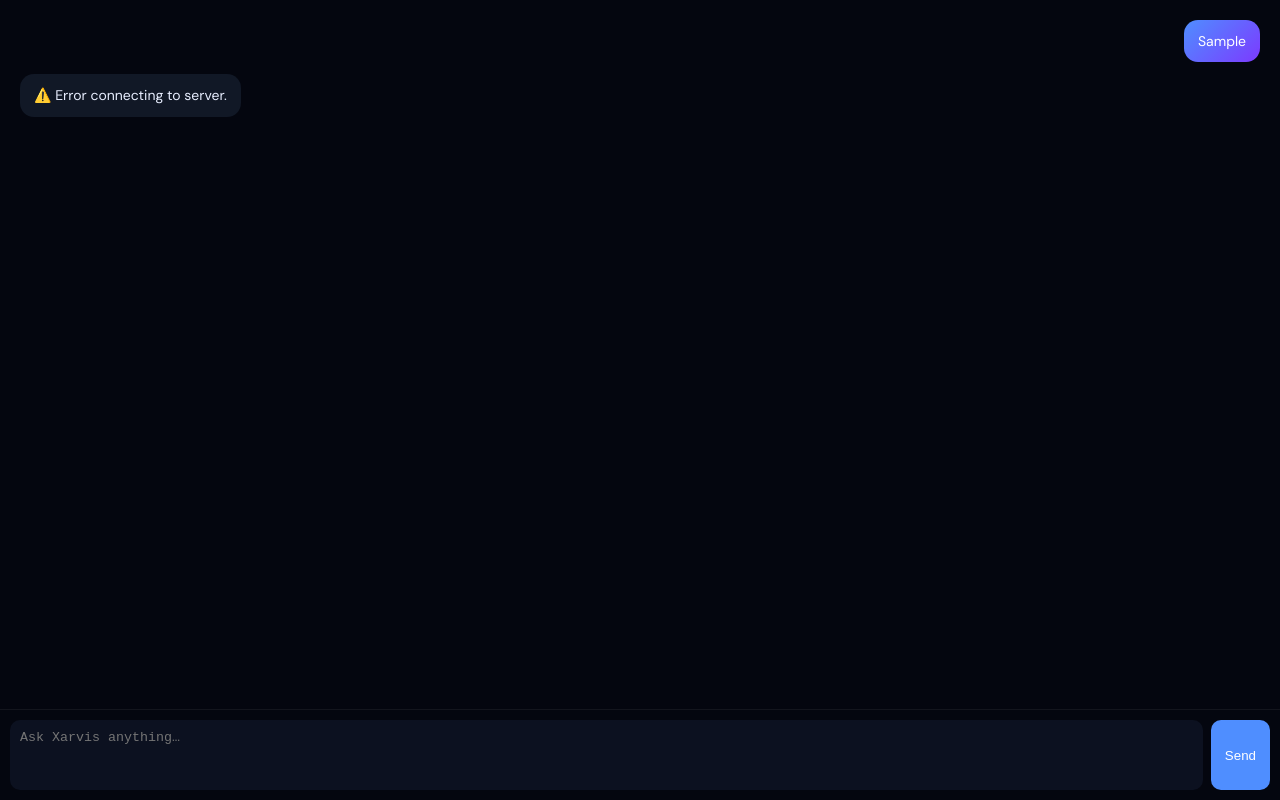
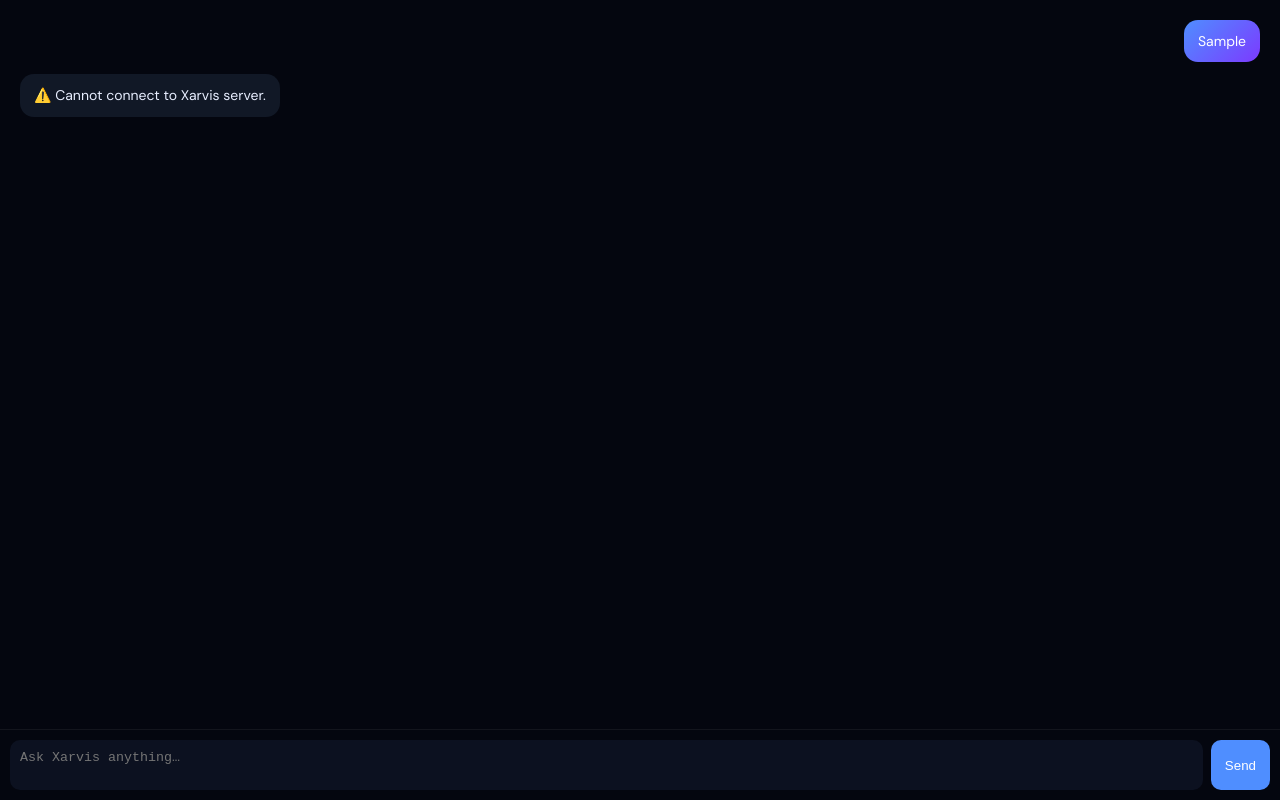
Before and after one commit to od2k24/Xarvis-Ai-, a website: page app.html in a window 1280 px wide. Both pictures are taken after typing "Sample" into the empty fields and a click on the button "Send". Drawn offline with Linux system fonts and the light colour scheme; no server answers.

Commit message:
Update app.html

```diff
--- a/app.html
+++ b/app.html
@@ -8,20 +8,75 @@
 <link href="https://fonts.googleapis.com/css2?family=Syne:wght@400;600;700;800&family=DM+Sans:wght@300;400;500&display=swap" rel="stylesheet"/>
 
 <style>
-/* KEEPING YOUR ORIGINAL UI — ONLY MINIMAL FIXES */
 body { margin:0; background:#04060f; color:#e8eeff; font-family:'DM Sans',sans-serif; display:flex; height:100vh; }
-.chat-area { flex:1; overflow-y:auto; padding:20px; display:flex; flex-direction:column; gap:12px; }
-.message-row { display:flex; max-width:700px; }
-.message-row.user { margin-left:auto; flex-direction:row-reverse; }
-.msg-bubble { padding:10px 14px; border-radius:14px; font-size:14px; line-height:1.6; }
+
+.chat-area {
+  flex:1;
+  overflow-y:auto;
+  padding:20px;
+  display:flex;
+  flex-direction:column;
+  gap:12px;
+}
+
+.message-row {
+  display:flex;
+  max-width:700px;
+}
+
+.message-row.user {
+  margin-left:auto;
+  flex-direction:row-reverse;
+}
+
+.msg-bubble {
+  padding:10px 14px;
+  border-radius:14px;
+  font-size:14px;
+  line-height:1.6;
+  word-break:break-word;
+}
+
 .msg-bubble.bot { background:#111826; }
-.msg-bubble.user { background:linear-gradient(135deg,#4f8eff,#7c3aff); color:#fff; }
-.input-area { padding:10px; border-top:1px solid rgba(255,255,255,0.06); }
-.input-wrap { display:flex; gap:8px; }
-textarea { flex:1; resize:none; background:#0c1120; border:none; color:#fff; padding:10px; border-radius:10px; }
-button { cursor:pointer; }
-.send-btn { background:#4f8eff; border:none; color:white; padding:10px 14px; border-radius:10px; }
-.typing { opacity:0.7; font-style:italic; }
+.msg-bubble.user {
+  background:linear-gradient(135deg,#4f8eff,#7c3aff);
+  color:#fff;
+}
+
+.input-area {
+  padding:10px;
+  border-top:1px solid rgba(255,255,255,0.06);
+}
+
+.input-wrap {
+  display:flex;
+  gap:8px;
+}
+
+textarea {
+  flex:1;
+  resize:none;
+  background:#0c1120;
+  border:none;
+  color:#fff;
+  padding:10px;
+  border-radius:10px;
+  outline:none;
+}
+
+.send-btn {
+  background:#4f8eff;
+  border:none;
+  color:white;
+  padding:10px 14px;
+  border-radius:10px;
+  cursor:pointer;
+}
+
+.typing {
+  opacity:0.7;
+  font-style:italic;
+}
 </style>
 </head>
 
@@ -41,7 +96,7 @@ button { cursor:pointer; }
 <script>
 'use strict';
 
-/* ✅ FIXED BACKEND URL */
+/* BACKEND */
 const BACKEND_URL = "https://xarvis-ai.up.railway.app";
 
 /* STATE */
@@ -67,44 +122,56 @@ async function sendMessage() {
   const typingEl = addTyping();
 
   try {
+    const controller = new AbortController();
+    const timeout = setTimeout(() => controller.abort(), 20000);
+
     const res = await fetch(`${BACKEND_URL}/chat`, {
       method: 'POST',
-      headers: {
-        'Content-Type': 'application/json'
-      },
-      body: JSON.stringify({ message: text })
+      headers: { 'Content-Type': 'application/json' },
+      body: JSON.stringify({ message: text }),
+      signal: controller.signal
     });
 
-    if (!res.ok) throw new Error("Server error");
+    clearTimeout(timeout);
 
     const data = await res.json();
 
     removeTyping(typingEl);
 
-    addMessage('bot', data.reply || "No response");
+    if (!res.ok) {
+      throw new Error(data?.error || "Server error");
+    }
+
+    addMessage('bot', data.reply || "No response received.");
 
   } catch (err) {
     removeTyping(typingEl);
-    addMessage('bot', "⚠️ Error connecting to server.");
+
+    if (err.name === "AbortError") {
+      addMessage('bot', "⚠️ Request timed out. Try again.");
+    } else {
+      addMessage('bot', "⚠️ Cannot connect to Xarvis server.");
+    }
+
     console.error(err);
   }
 
   isSending = false;
 }
 
-/* UI HELPERS */
+/* UI */
 function addMessage(role, text) {
   const row = document.createElement('div');
   row.className = `message-row ${role === 'user' ? 'user' : ''}`;
 
   const bubble = document.createElement('div');
   bubble.className = `msg-bubble ${role}`;
-  bubble.innerHTML = escapeHtml(text).replace(/\n/g, "<br>");
+  bubble.textContent = text;
 
   row.appendChild(bubble);
   chatArea.appendChild(row);
 
-  scrollBottom();
+  chatArea.scrollTop = chatArea.scrollHeight;
 }
 
 function addTyping() {
@@ -113,27 +180,18 @@ function addTyping() {
 
   const bubble = document.createElement('div');
   bubble.className = 'msg-bubble bot typing';
-  bubble.textContent = 'Xarvis is thinking…';
+  bubble.textContent = 'Xarvis is thinking...';
 
   row.appendChild(bubble);
   chatArea.appendChild(row);
 
-  scrollBottom();
+  chatArea.scrollTop = chatArea.scrollHeight;
+
   return row;
 }
 
 function removeTyping(el) {
   if (el) el.remove();
-}
-
-function scrollBottom() {
-  chatArea.scrollTop = chatArea.scrollHeight;
-}
-
-function escapeHtml(str) {
-  return str.replace(/[&<>"']/g, tag => ({
-    '&':'&amp;','<':'&lt;','>':'&gt;','"':'&quot;',"'":'&#39;'
-  }[tag]));
 }
 
 /* EVENTS */
@@ -145,12 +203,6 @@ input.addEventListener('keydown', (e) => {
     sendMessage();
   }
 });
-
-/* AUTO RESIZE */
-input.addEventListener('input', () => {
-  input.style.height = 'auto';
-  input.style.height = input.scrollHeight + 'px';
-});
 </script>
 
 </body>
```
